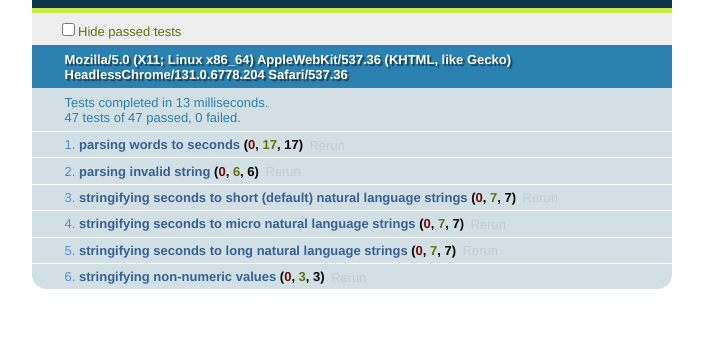
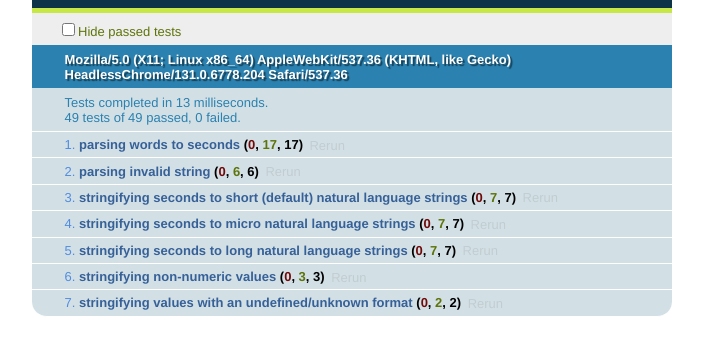
Before and after one commit to domchristie/juration, a plain HTML site: page test/index.html in a window 1280 px wide. Shown: the part 56-410 px from the top of the page, without its empty margins (288-991 px from the left). Drawn offline with nearby package versions, Linux system fonts and the light colour scheme.

Commit message:
Fix format bug
Only extend object property if defined. Throw error if format is not 'micro', 'short' or 'long'

```diff
--- a/juration.js
+++ b/juration.js
@@ -81,6 +81,10 @@ window.juration = (function() {
       throw "juration.stringify(): Unable to stringify a non-numeric value";
     }
 
+    if((typeof options === 'object' && options.format !== undefined) && (options.format !== 'micro' && options.format !== 'short' && options.format !== 'long')) {
+      throw "juration.stringify(): format cannot be '" + options.format + "', and must be either 'micro', 'short', or 'long'";
+    }
+
     var defaults = {
       format: 'short'
     };
@@ -152,7 +156,9 @@ window.juration = (function() {
 
   var _extend = function(obj, extObj) {
     for (var i in extObj) {
-      obj[i] = extObj[i];
+      if(extObj[i] !== undefined) {
+        obj[i] = extObj[i];
+      }
     }
     return obj;
   };
--- a/test/index.html
+++ b/test/index.html
@@ -122,6 +122,14 @@ $(function(){
       raises(function(){juration.stringify(testCases[i][0]);});
     }
   });
+
+  test("stringifying values with an undefined/unknown format", function() {
+    var parsed = juration.stringify(8400, { format: undefined });
+    equal(parsed, "2 hrs 20 mins", "We expect 8400 to be 2 hrs 20 mins");
+
+    raises(function(){juration.stringify(8400, { format: 'horses' });});
+  });
+
 });
 
 </script>
```
